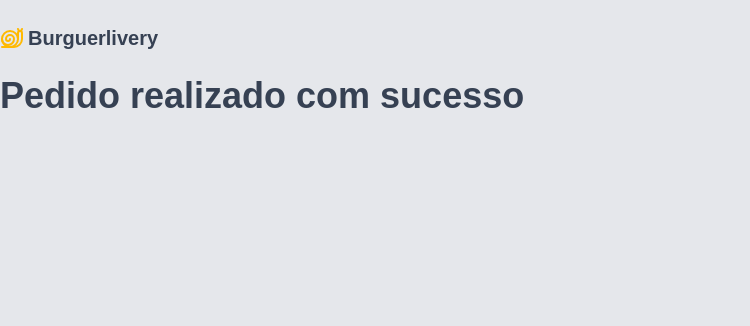
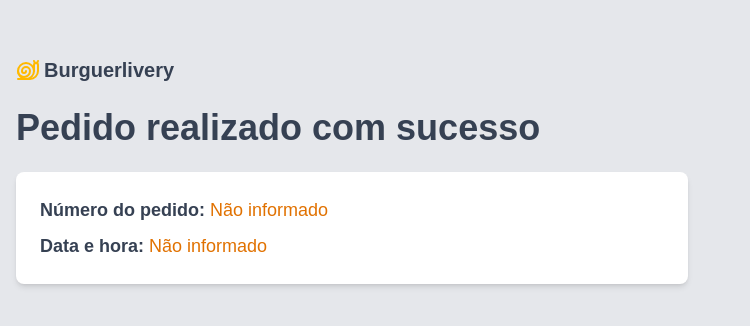
Before and after one commit to ubirajarapelli/1tdspsr-burguerlivery, a Next.js app: page /pedido/finalizado in a window 1280 px wide. Shown: the top 326 px of the page, without its empty margins (0-750 px from the left). Built offline with nearby package versions, Linux system fonts and the light colour scheme.

Commit message:
tela de pedido realizado

```diff
--- a/app/pedido/finalizado/page.tsx
+++ b/app/pedido/finalizado/page.tsx
@@ -1,18 +1,149 @@
+"use client"
+
+import { useEffect, useState } from "react"
+import { useSearchParams } from "next/navigation"
 import { Logo } from "@/app/components"
 
+interface OrderComplete {
+  orderNumber: string
+  createdAt: string
+  address: {
+    cep: string
+    street: string
+    neighborhood: string
+    city: string
+    number: string
+    complement?: string
+  }
+  paymentOption?: {
+    id: string
+    value: number
+    text: string
+  }
+  items: { title: string; value: number }[]
+  totalValue: number
+  frete: number
+}
+
 export default function PedidoFinalizado() {
+  const searchParams = useSearchParams()
+
+  const orderNumber = searchParams.get("orderNumber")
+  const createdAt = searchParams.get("createdAt")
+
+  const [order, setOrder] = useState<OrderComplete | null>(null)
+
+  useEffect(() => {
+    const lastOrder = sessionStorage.getItem("lastOrder")
+    if (lastOrder) {
+      setOrder(JSON.parse(lastOrder))
+    }
+  }, [])
+
+  const formattedDate = createdAt
+    ? new Date(createdAt).toLocaleString("pt-BR", {
+        day: "2-digit",
+        month: "2-digit",
+        year: "numeric",
+        hour: "2-digit",
+        minute: "2-digit",
+        second: "2-digit",
+      })
+    : null
+
   return (
-    <main className="bg-gray-200 h-screen">
-      <section className="container mx-auto">
+    <main className="bg-gray-200 min-h-screen">
+      <section className="container mx-auto px-4 py-8">
         <header className="py-6 flex justify-between items-center">
           <span className="flex items-center gap-1">
             <Logo />
           </span>
         </header>
+
         <h1 className="text-4xl text-gray-700 font-bold mb-6">
           Pedido realizado com sucesso
         </h1>
-        <div className="min-h-96"></div>
+
+        <div className="bg-white rounded-lg shadow-md max-w-2xl p-6 space-y-6">
+          <section>
+            <p className="text-gray-700 text-lg mb-2">
+              <span className="font-semibold">Número do pedido: </span>
+              <span className="text-amber-600">{orderNumber ?? "Não informado"}</span>
+            </p>
+            <p className="text-gray-700 text-lg">
+              <span className="font-semibold">Data e hora: </span>
+              <span className="text-amber-600">{formattedDate ?? "Não informado"}</span>
+            </p>
+          </section>
+
+          {order && (
+            <>
+              <section>
+                <h2 className="text-xl font-semibold text-gray-700 mb-3">Endereço de entrega</h2>
+                <p className="text-gray-700">
+                  {order.address.street}, {order.address.number}{" "}
+                  {order.address.complement && `- ${order.address.complement}`}
+                </p>
+                <p className="text-gray-700">
+                  {order.address.neighborhood} - {order.address.city}
+                </p>
+                <p className="text-gray-700">CEP: {order.address.cep}</p>
+              </section>
+
+              <section>
+                <h2 className="text-xl font-semibold text-gray-700 mb-3">Forma de pagamento</h2>
+                <p className="text-amber-600 font-semibold">
+                  {order.paymentOption?.text ?? "Não informado"}
+                </p>
+              </section>
+
+              <section>
+                <h2 className="text-xl font-semibold text-gray-700 mb-3">Itens do pedido</h2>
+                <ul className="list-disc list-inside text-gray-700">
+                  {order.items.map((item, idx) => (
+                    <li key={idx}>
+                      {item.title} -{" "}
+                      <span className="font-semibold">
+                        {item.value.toLocaleString("pt-BR", { style: "currency", currency: "BRL" })}
+                      </span>
+                    </li>
+                  ))}
+                </ul>
+              </section>
+
+              <section>
+                <h2 className="text-xl font-semibold text-gray-700 mb-3">Resumo do pagamento</h2>
+                <p className="text-gray-700 flex justify-between max-w-xs">
+                  Subtotal:
+                  <span className="font-semibold">
+                    {order.totalValue.toLocaleString("pt-BR", {
+                      style: "currency",
+                      currency: "BRL",
+                    })}
+                  </span>
+                </p>
+                <p className="text-gray-700 flex justify-between max-w-xs">
+                  Frete:
+                  <span className="font-semibold">
+                    {order.frete.toLocaleString("pt-BR", {
+                      style: "currency",
+                      currency: "BRL",
+                    })}
+                  </span>
+                </p>
+                <p className="text-gray-700 flex justify-between max-w-xs text-lg font-bold">
+                  Total:
+                  <span className="text-amber-600">
+                    {(order.totalValue + order.frete).toLocaleString("pt-BR", {
+                      style: "currency",
+                      currency: "BRL",
+                    })}
+                  </span>
+                </p>
+              </section>
+            </>
+          )}
+        </div>
       </section>
     </main>
   )
```
